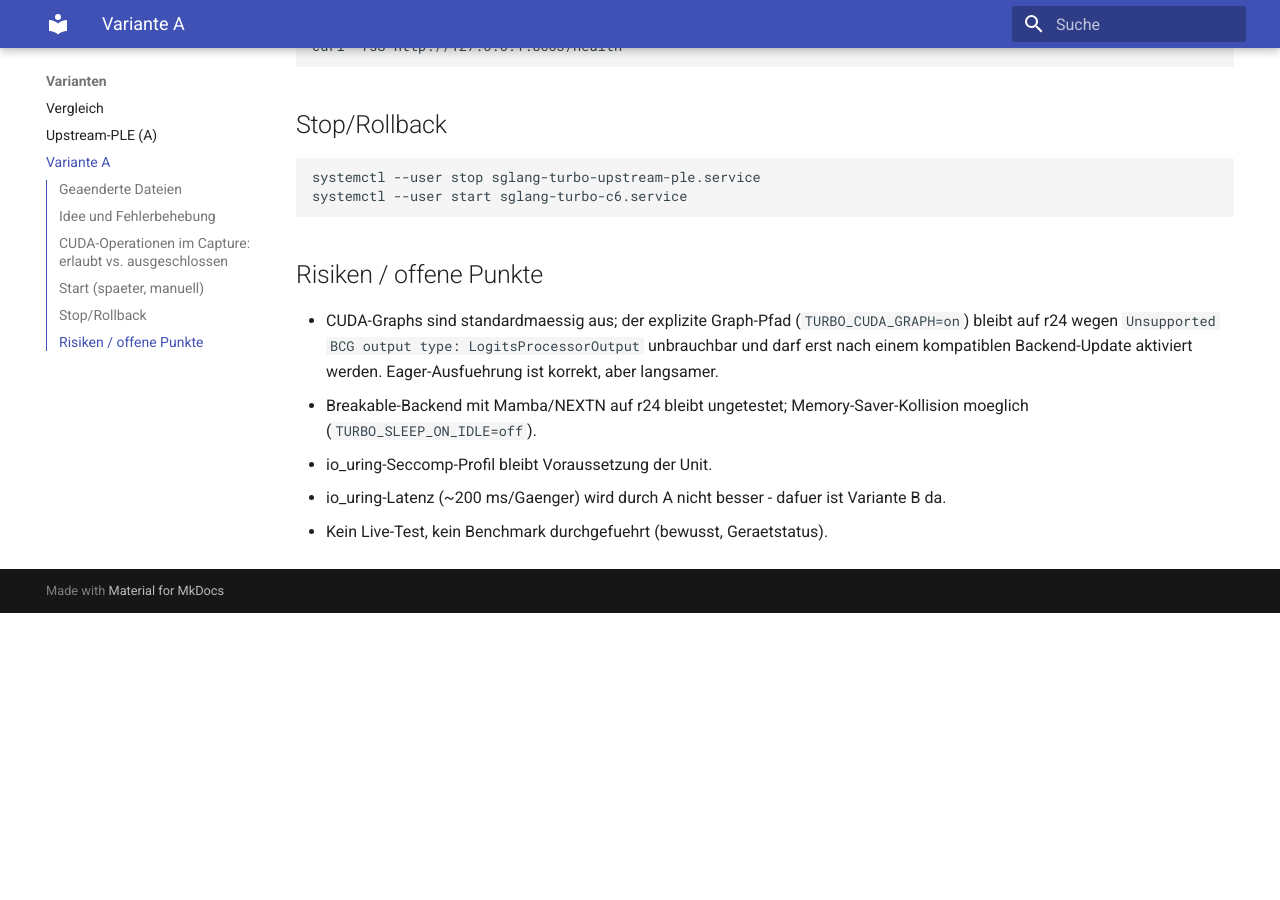
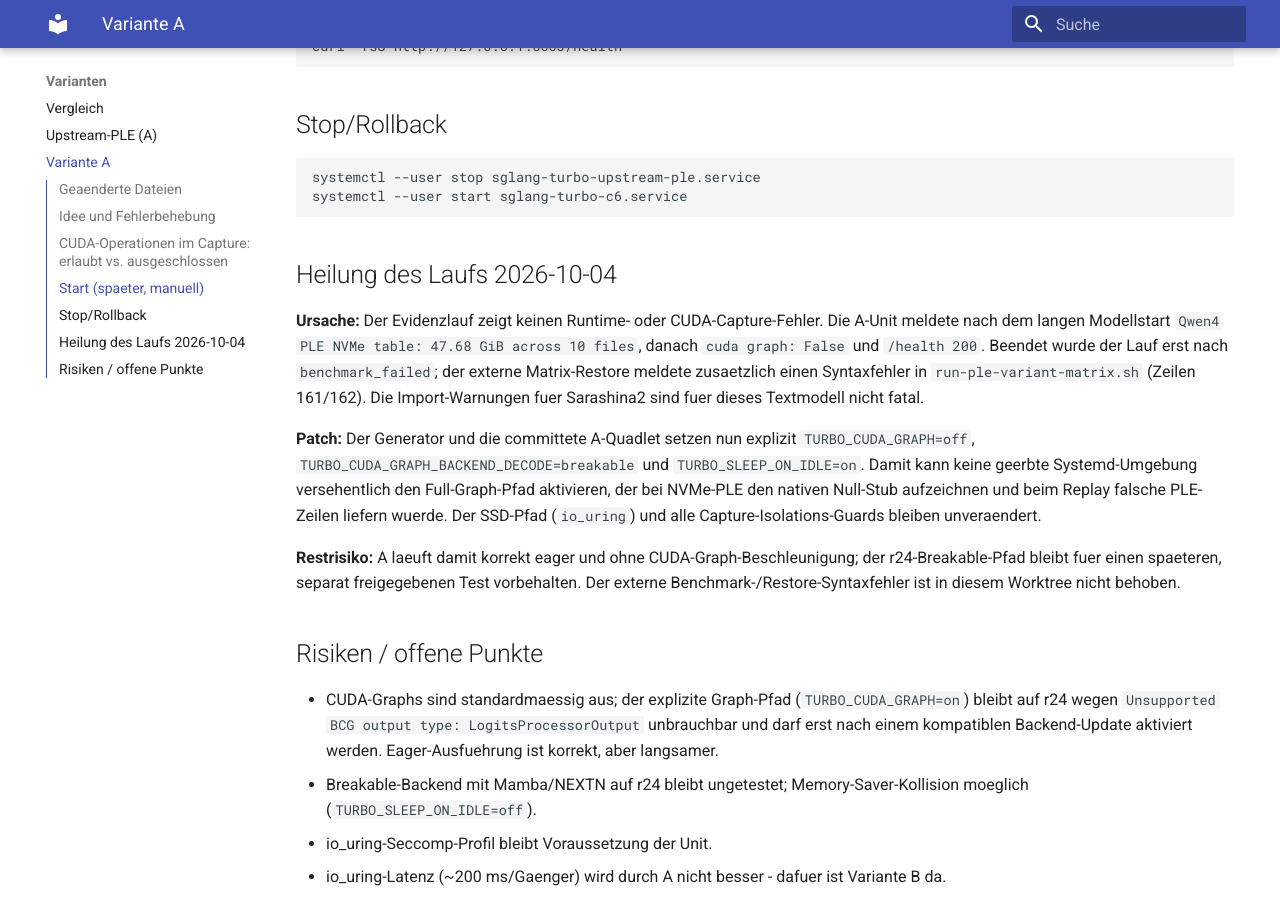
Before and after one commit to thomasdenk79-cyber/llm-infra-setup, an MkDocs documentation site: the page built from docs/variants/variant-a-upstream-ple-graph.md, in a window 1280 px wide and 900 px high, scrolled down 1642 px. Built offline with MkDocs 1.6.1 and Material for MkDocs 9.7.7, drawn with Linux system fonts in a browser that asks for light colours; before the commit the page ends 2255 px from its top, so only the background shows below that.

Commit message:
fix variant A graph safety defaults

````diff
--- a/docs/variants/variant-a-upstream-ple-graph.md
+++ b/docs/variants/variant-a-upstream-ple-graph.md
@@ -71,6 +71,27 @@ systemctl --user stop sglang-turbo-upstream-ple.service
 systemctl --user start sglang-turbo-c6.service
 ```
 
+## Heilung des Laufs 2026-10-04
+
+**Ursache:** Der Evidenzlauf zeigt keinen Runtime- oder CUDA-Capture-Fehler.
+Die A-Unit meldete nach dem langen Modellstart `Qwen4 PLE NVMe table: 47.68 GiB
+across 10 files`, danach `cuda graph: False` und `/health 200`. Beendet wurde der
+Lauf erst nach `benchmark_failed`; der externe Matrix-Restore meldete zusaetzlich
+einen Syntaxfehler in `run-ple-variant-matrix.sh` (Zeilen 161/162). Die
+Import-Warnungen fuer Sarashina2 sind fuer dieses Textmodell nicht fatal.
+
+**Patch:** Der Generator und die committete A-Quadlet setzen nun explizit
+`TURBO_CUDA_GRAPH=off`, `TURBO_CUDA_GRAPH_BACKEND_DECODE=breakable` und
+`TURBO_SLEEP_ON_IDLE=on`. Damit kann keine geerbte Systemd-Umgebung versehentlich
+den Full-Graph-Pfad aktivieren, der bei NVMe-PLE den nativen Null-Stub aufzeichnen
+und beim Replay falsche PLE-Zeilen liefern wuerde. Der SSD-Pfad (`io_uring`) und
+alle Capture-Isolations-Guards bleiben unveraendert.
+
+**Restrisiko:** A laeuft damit korrekt eager und ohne CUDA-Graph-Beschleunigung;
+der r24-Breakable-Pfad bleibt fuer einen spaeteren, separat freigegebenen Test
+vorbehalten. Der externe Benchmark-/Restore-Syntaxfehler ist in diesem Worktree
+nicht behoben.
+
 ## Risiken / offene Punkte
 
 * CUDA-Graphs sind standardmaessig aus; der explizite Graph-Pfad (`TURBO_CUDA_GRAPH=on`)
````
Also changed, not shown: 2 other files.
